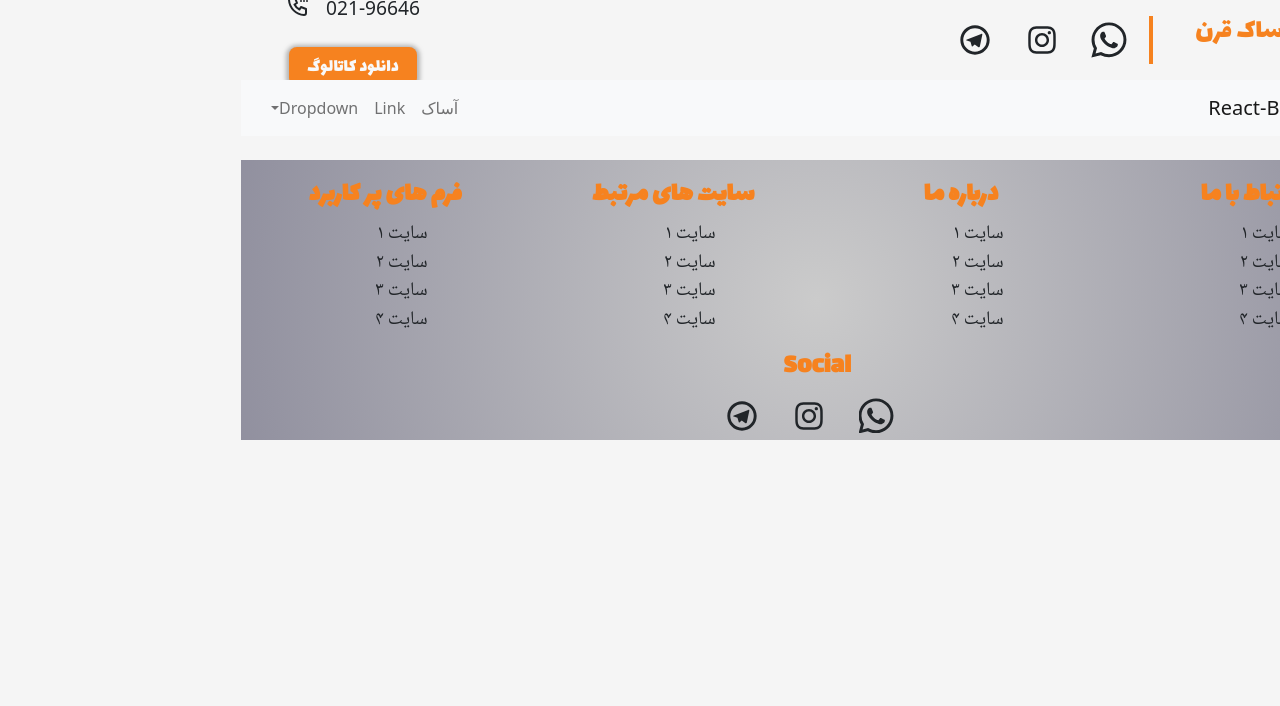
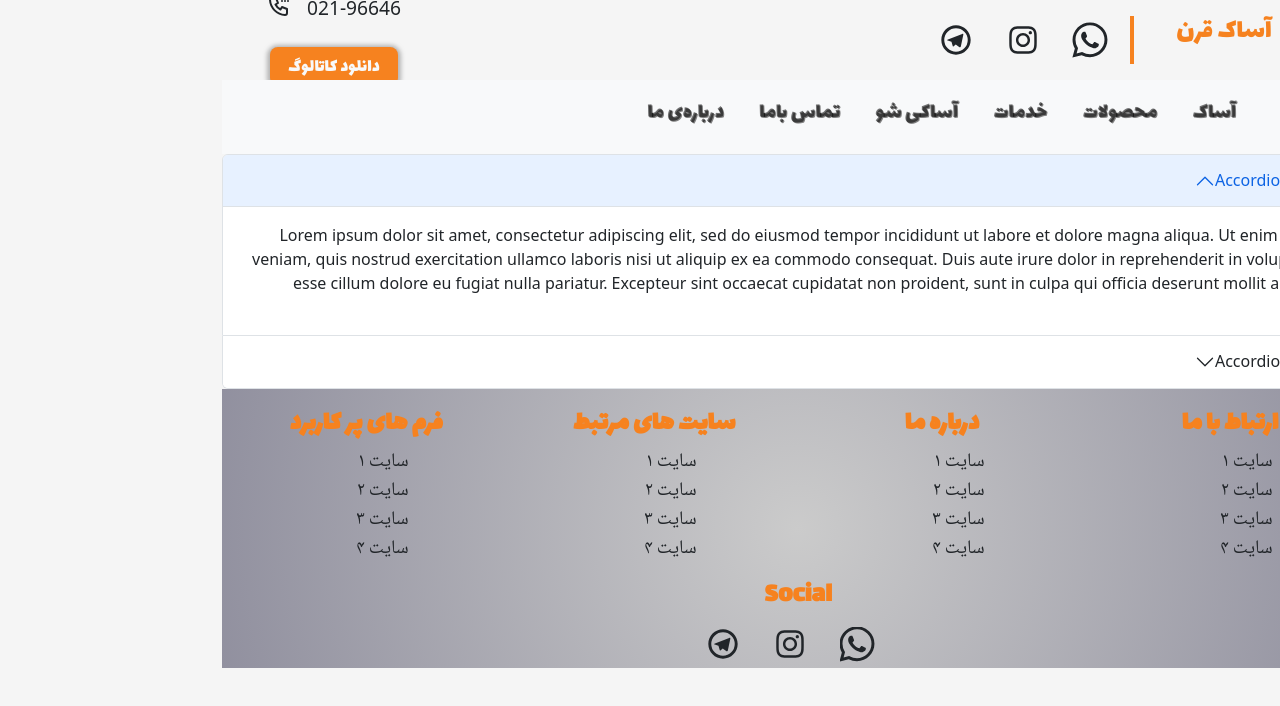
Before and after one commit to Mansour-VN/Asak, a Next.js app: page /aboutPage/About in a window 1280 px wide. Shown: the top 706 px of the page. Built offline with nearby package versions, Linux system fonts and the light colour scheme; grey boxes are pictures that could not be loaded.

Commit message:
add about page

```diff
--- a/components/Header/Header.tsx
+++ b/components/Header/Header.tsx
@@ -1,3 +1,4 @@
+import Link from 'next/link';
 import Container from 'react-bootstrap/Container';
 import Nav from 'react-bootstrap/Nav';
 import Navbar from 'react-bootstrap/Navbar';
@@ -33,23 +34,17 @@ function BasicExample() {
           </div>
      <Navbar bg="light" expand="lg">
           <Container>
-          <Navbar.Brand href="#home">React-Bootstrap</Navbar.Brand>
           <Navbar.Toggle aria-controls="basic-navbar-nav" />
           <Navbar.Collapse id="basic-navbar-nav">
                <Nav className="me-auto">
                <Nav.Link href="#home">آساک</Nav.Link>
-               <Nav.Link href="#link">Link</Nav.Link>
-               <NavDropdown title="Dropdown" id="basic-nav-dropdown">
-               <NavDropdown.Item href="#action/3.1">Action</NavDropdown.Item>
-               <NavDropdown.Item href="#action/3.2">
-                    Another action
-               </NavDropdown.Item>
-               <NavDropdown.Item href="#action/3.3">Something</NavDropdown.Item>
-               <NavDropdown.Divider />
-               <NavDropdown.Item href="#action/3.4">
-                    Separated link
-               </NavDropdown.Item>
-               </NavDropdown>
+               <Nav.Link href="#link">محصولات</Nav.Link>
+               <Nav.Link href="#link">خدمات</Nav.Link>
+               <Nav.Link href="#link">آساکی شو</Nav.Link>
+               <Nav.Link href="#link">تماس باما</Nav.Link>
+               <Nav.Link href="/aboutPage/About">
+                 درباره‌ی ما
+               </Nav.Link>
                </Nav>
           </Navbar.Collapse>
           </Container>
--- a/pages/aboutPage/About.tsx
+++ b/pages/aboutPage/About.tsx
@@ -1,7 +1,37 @@
-const About = () => {
+import Accordion from 'react-bootstrap/Accordion';
+
+function About() {
   return (
-    <div>About</div>
-  )
+
+    <div className='about_page'>
+        <Accordion defaultActiveKey="0">
+        <Accordion.Item eventKey="0">
+            <Accordion.Header>Accordion Item #1</Accordion.Header>
+            <Accordion.Body>
+            Lorem ipsum dolor sit amet, consectetur adipiscing elit, sed do
+            eiusmod tempor incididunt ut labore et dolore magna aliqua. Ut enim ad
+            minim veniam, quis nostrud exercitation ullamco laboris nisi ut
+            aliquip ex ea commodo consequat. Duis aute irure dolor in
+            reprehenderit in voluptate velit esse cillum dolore eu fugiat nulla
+            pariatur. Excepteur sint occaecat cupidatat non proident, sunt in
+            culpa qui officia deserunt mollit anim id est laborum.
+            </Accordion.Body>
+        </Accordion.Item>
+        <Accordion.Item eventKey="1">
+            <Accordion.Header>Accordion Item #2</Accordion.Header>
+            <Accordion.Body>
+            Lorem ipsum dolor sit amet, consectetur adipiscing elit, sed do
+            eiusmod tempor incididunt ut labore et dolore magna aliqua. Ut enim ad
+            minim veniam, quis nostrud exercitation ullamco laboris nisi ut
+            aliquip ex ea commodo consequat. Duis aute irure dolor in
+            reprehenderit in voluptate velit esse cillum dolore eu fugiat nulla
+            pariatur. Excepteur sint occaecat cupidatat non proident, sunt in
+            culpa qui officia deserunt mollit anim id est laborum.
+            </Accordion.Body>
+        </Accordion.Item>
+        </Accordion>
+    </div>
+  );
 }
 
-export default About
+export default About;
--- a/styles/componentsStyle/FooterStyle/_footerStyle.scss
+++ b/styles/componentsStyle/FooterStyle/_footerStyle.scss
@@ -78,7 +78,7 @@
   }
   @media only screen and (max-width: 950px) {
     .footer .col {
-      width: 33%;
+      // width: 33%;
     }
     .footer .col h1 {
       font-size: 14px;
@@ -89,7 +89,7 @@
   }
   @media only screen and (max-width: 500px) {
     .footer .col {
-      width: 50%;
+      // width: 50%;
     }
     .footer .col h1 {
       font-size: 14px;
@@ -103,3 +103,10 @@
       width: 100%;
     }
   }
+  @media only screen and (min-width:994px){
+    .navbar-expand-lg .navbar-nav {
+      flex-direction: row;
+      display: flex;
+      gap: 1.2rem;
+  }
+  }
--- a/styles/componentsStyle/HeaderStyle/_HeaderStyle.scss
+++ b/styles/componentsStyle/HeaderStyle/_HeaderStyle.scss
@@ -87,7 +87,7 @@
         ul {
             display: flex;
             flex-direction: row;
-            gap: 7rem;
+            gap: 4rem;
             padding-right: 7rem;
             font-size: 1.4rem;
             text-shadow: 1px 1px grey;
@@ -108,3 +108,32 @@
         }
     }
 }
+
+.navbar-nav{
+    padding-right: 7rem;
+    font-size: 1.4rem;
+    text-shadow: 1px 1px grey;
+    margin-bottom: 0.5rem;
+    font-family: 'Lalezar', cursive;
+    a{
+        border-radius: 1.2rem;
+                transition: all .2s ease-in-out;
+
+                &:hover {
+                    color: var(--official);
+                    cursor: pointer;
+                    // font-size: 1.5rem;
+                    transform: scale(1.2);
+                }
+    }
+}
+
+
+
+@media (min-width: 992px){
+.navbar-expand-lg .navbar-collapse {
+    display: flex !important;
+    flex-basis: auto;
+    flex: inherit;
+}
+}
--- /dev/null
+++ b/styles/componentsStyle/Layout/_layout.scss
@@ -0,0 +1,3 @@
+.main_Layout{
+    min-height: 70vh;
+}
--- a/styles/globals.scss
+++ b/styles/globals.scss
@@ -29,6 +29,10 @@ li {
   list-style: none;
   font-family: 'Lalezar', cursive;
 }
+a{
+  color: black;
+  text-decoration: none;
+}
 
 
 //components style
```
Also changed, not shown: components/Header/NavLink.tsx (added, +30 -0 lines), components/Header/headerCopy.jsx (+7 -2 lines).
